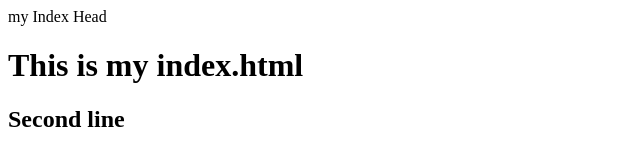
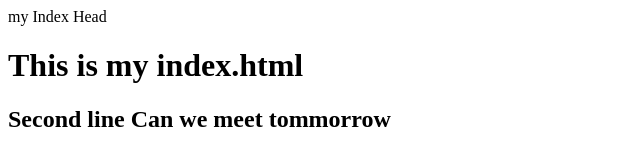
Before and after one commit to sagar-unix/datewithgit, a plain HTML site: page index.html in a window 1280 px wide. Shown: the whole page, without its empty margins (0-640 px from the left). Drawn offline with Linux system fonts and the light colour scheme.

Commit message:
editing feauture file index.html

```diff
--- a/index.html
+++ b/index.html
@@ -4,6 +4,7 @@
 	<body>
 		<h1> This is my index.html
 			<h2> Second line
+				Can we meet tommorrow
 
 	</body>
 </html>
```
